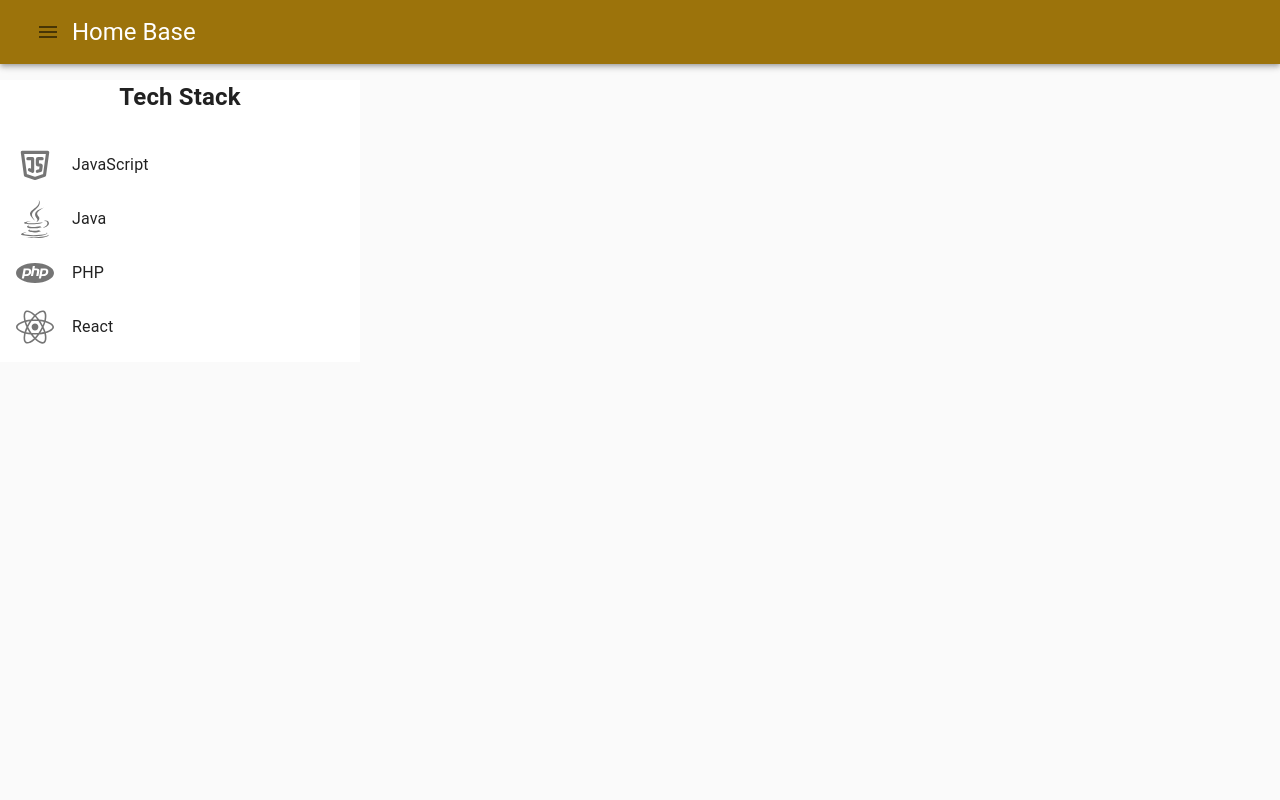
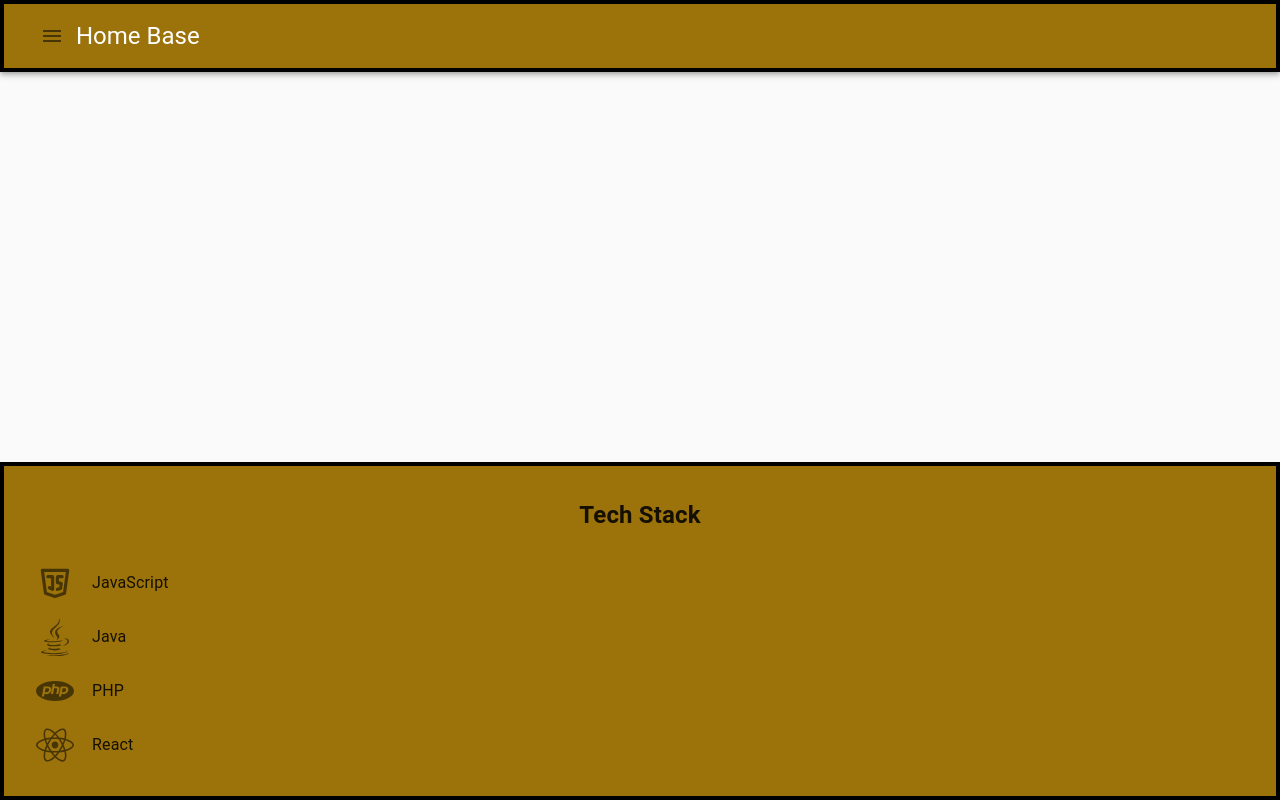
Before and after one commit to aqdasilva/HomeBase, a React (Create React App) app: page / in a window 1280 px wide. Built offline with nearby package versions, Linux system fonts and the light colour scheme.

Commit message:
added borders, position stack down center

```diff
--- a/src/App.js
+++ b/src/App.js
@@ -1,7 +1,6 @@
 import React from 'react';
 import Sidebar from './components/navbar';
 import TechStack from './components/techStack';
-
 
   function App() {
     return (
--- a/src/components/navbar.js
+++ b/src/components/navbar.js
@@ -28,7 +28,8 @@ const useStyles = makeStyles((theme) => ({
   menuSliderContainer: {
     width: 250,
     background: "#9c730b",
-    height: "100%"
+    height: "100%",
+    border: '4px solid black',
   },
   avatar: {
     margin: "0.5rem auto",
@@ -40,7 +41,8 @@ const useStyles = makeStyles((theme) => ({
     color: "black"
   },
   appbar: {
-    background: '#9c730b'
+    background: '#9c730b',
+    border: '4px solid black',
   },
 }));
 
--- a/src/components/techStack.js
+++ b/src/components/techStack.js
@@ -11,9 +11,15 @@ import { TbBrandJavascript } from "react-icons/tb";
 
 const useStyles = makeStyles((theme) => ({
   root: {
+    position: 'fixed',
+    bottom: 0,
+    left: '50%',
+    transform: 'translateX(-50%)',
     width: '100%',
-    maxWidth: 360,
-    backgroundColor: theme.palette.background.paper,
+    textAlign: 'center',
+    backgroundColor: "#9c730b",
+    border: '4px solid black',
+    padding: theme.spacing(2),
   },
   title: {
     fontSize: 24,
```
